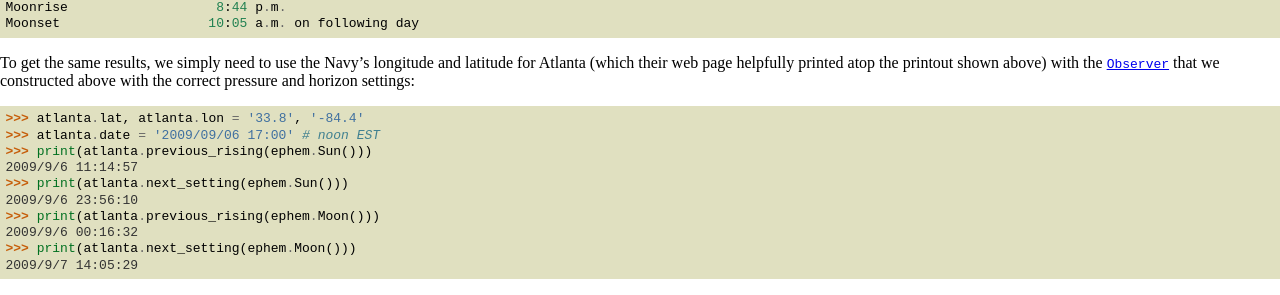
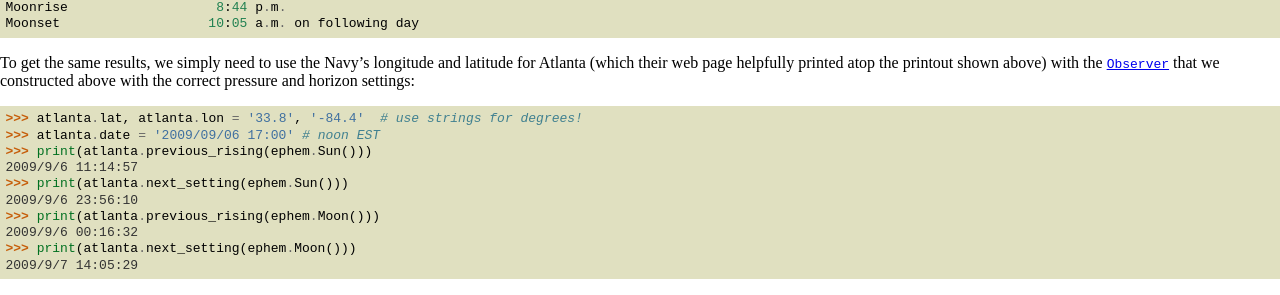
Before and after one commit to brandon-rhodes/pyephem, a Sphinx documentation site: the page built from ephem/doc/rise-set.rst, in a window 1280 px wide. Shown: the part 1039-1334 px from the top of the page. Built offline with Sphinx 7.4.7, drawn with Linux system fonts in a browser that asks for light colours.

Commit message:
Make clearer the odd convention of lat/lon strings
Hopefully fixes #122.

```diff
--- a/ephem/doc/rise-set.rst
+++ b/ephem/doc/rise-set.rst
@@ -52,7 +52,7 @@ latitude for Atlanta (which their web page helpfully printed atop the
 printout shown above) with the :class:`Observer` that we constructed
 above with the correct pressure and horizon settings:
 
-    >>> atlanta.lat, atlanta.lon = '33.8', '-84.4'
+    >>> atlanta.lat, atlanta.lon = '33.8', '-84.4'  # use strings for degrees!
     >>> atlanta.date = '2009/09/06 17:00' # noon EST
     >>> print(atlanta.previous_rising(ephem.Sun()))
     2009/9/6 11:14:57
```
